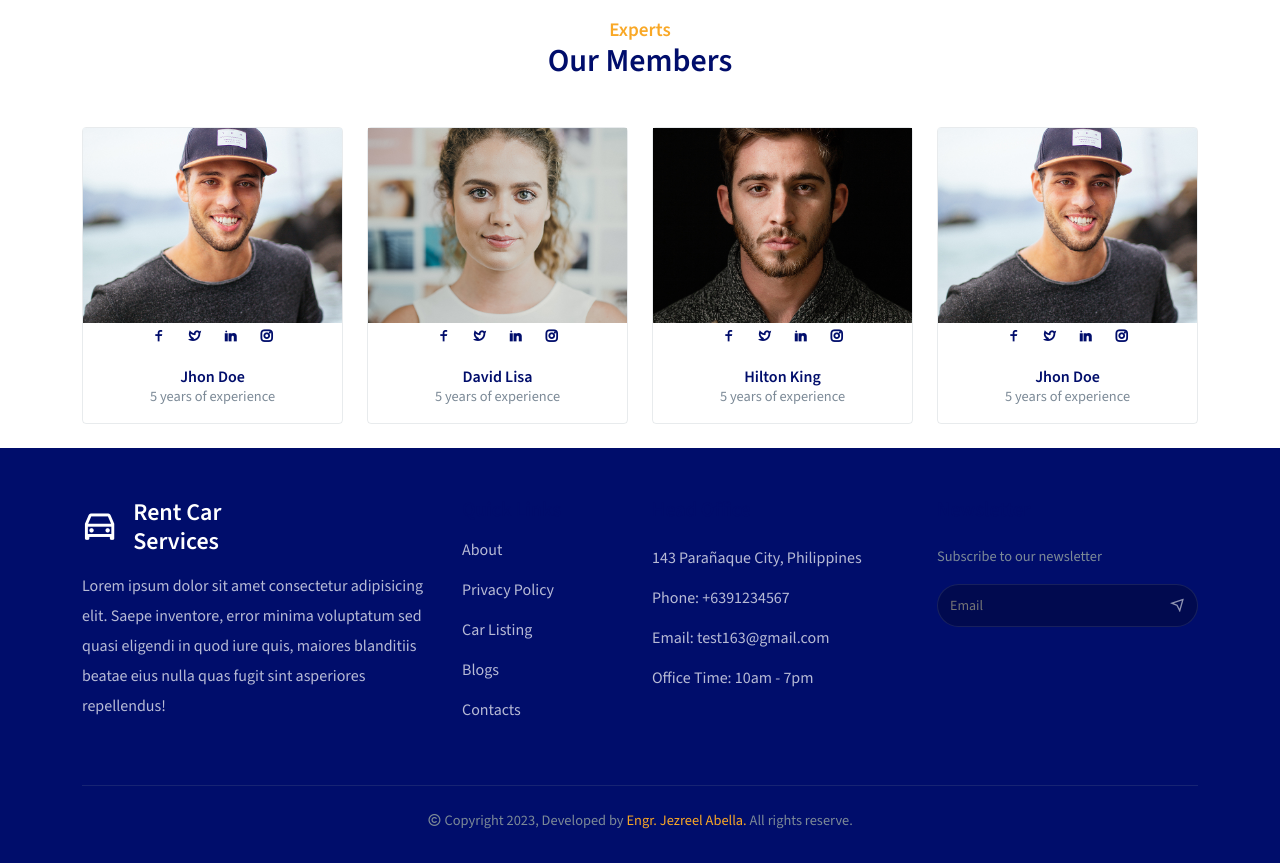
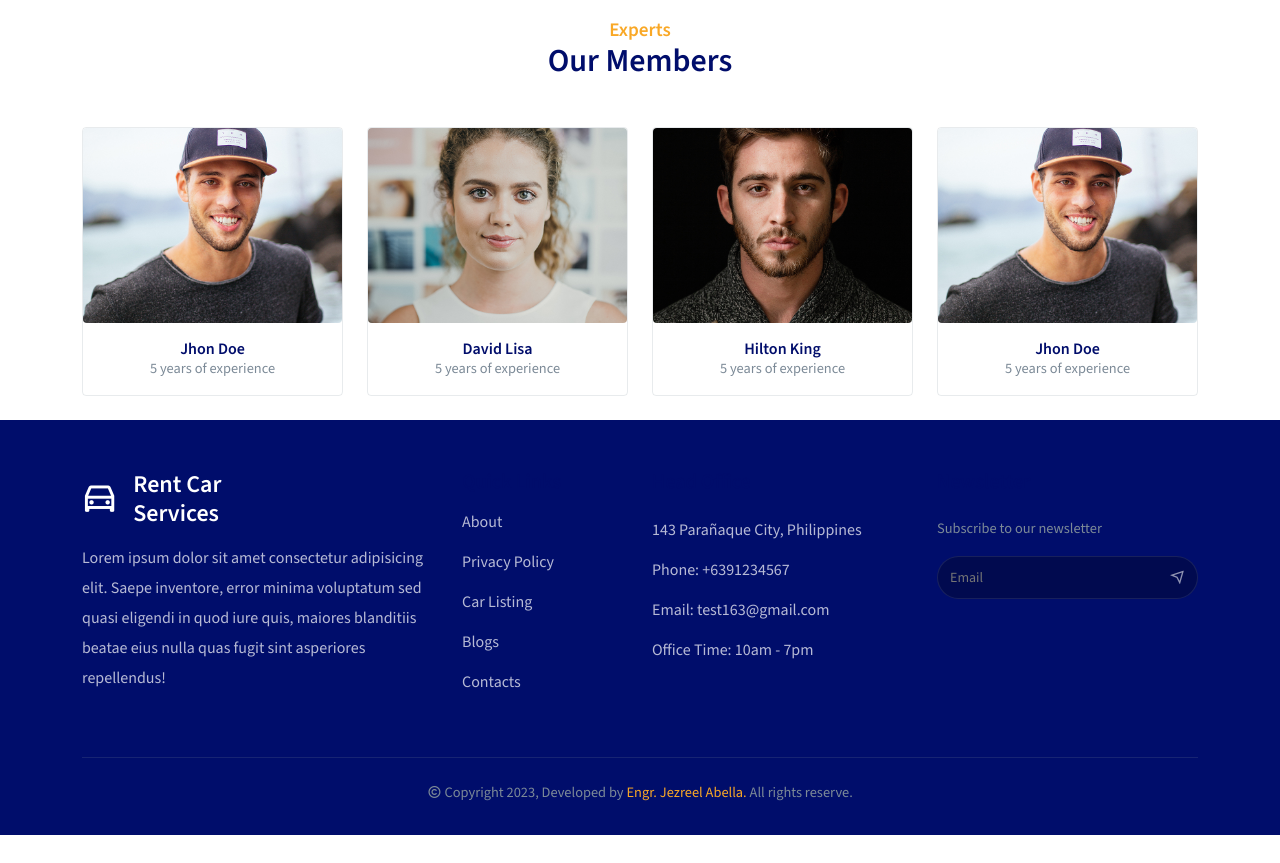
Before and after one commit to TeamAbella060420/Doctor-Appointment-Booking_MERN, a React (Create React App) app in the folder car-rental/: page /about in a window 1280 px wide. Shown: the part 1640-2503 px from the top of the page. After the commit the page ends 2475 px from the top, so only its background shows below. Built offline with nearby package versions, Linux system fonts and the light colour scheme.

Commit message:
Update our-member.css

```diff
--- a/car-rental/src/styles/our-member.css
+++ b/car-rental/src/styles/our-member.css
@@ -8,6 +8,16 @@
     align-items: center;
     justify-content: center;
     gap: .5rem;
+    position: absolute;
+    top: -100%;
+    left: 50%;
+    width: 100%;
+    height: 100%;
+    background: rgb(0, 13, 107, 0.5);
+    transform: translateX(-50%);
+    border-radius: 4px;
+    transition: .5s ease;
+    opacity: 0;
 }
 
 .single__member-social a i {
@@ -25,4 +35,19 @@
 
 .single__member-social a {
     text-decoration: none;
+    cursor: pointer;
 }
+
+.single__member-img {
+    position: relative;
+    cursor: pointer;
+}
+
+.single__member-img img {
+    border-radius: 4px;
+}
+
+.single__member-img:hover .single__member-social{
+    top: 0;
+    opacity: 1;
+}
```
